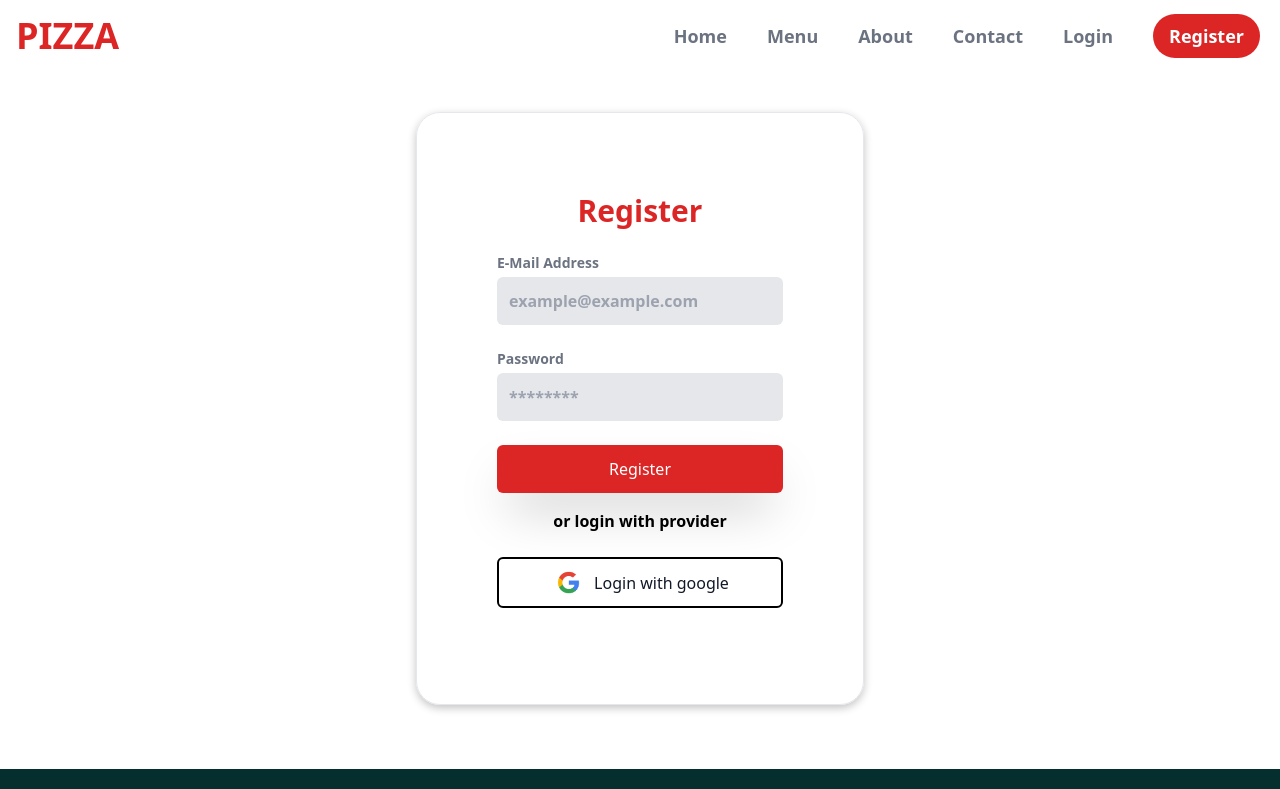
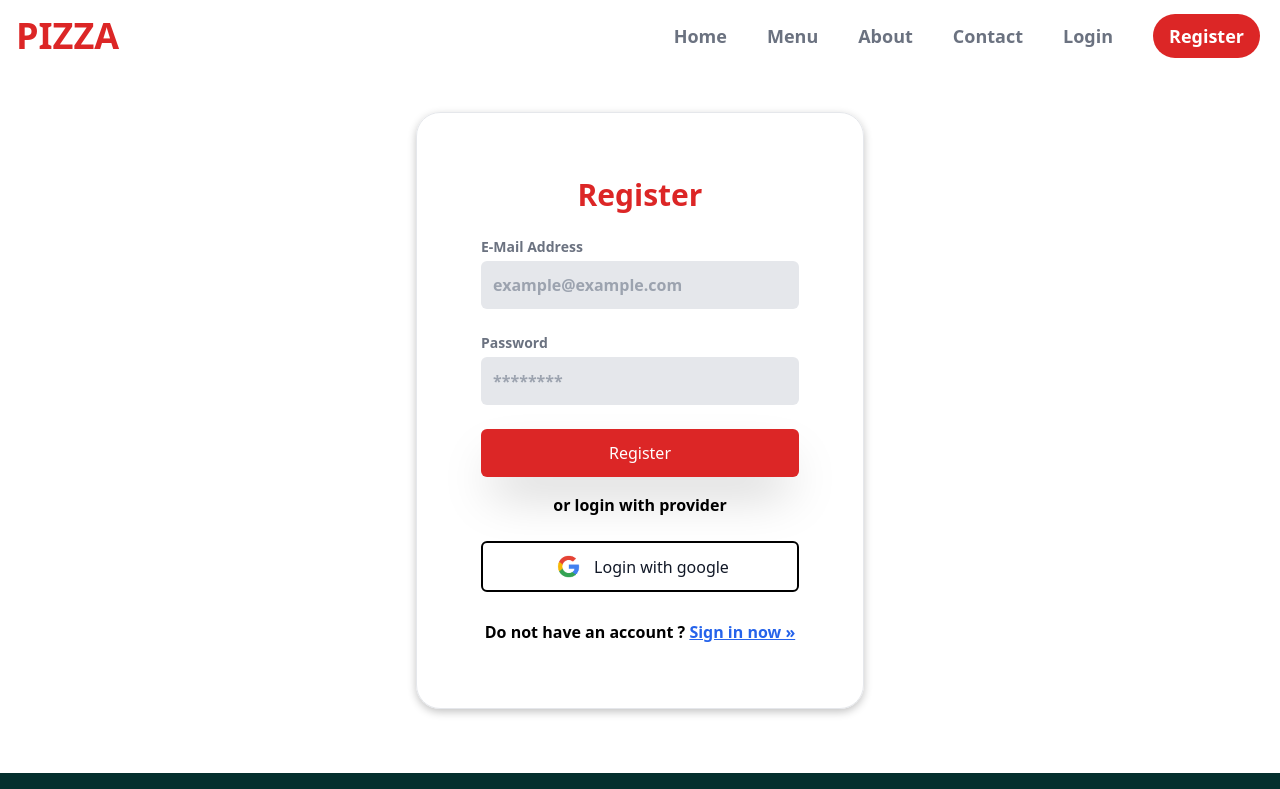
Before and after one commit to Viraj-Lakshitha12/Food-Ordering-System, a React (Vite) app in the folder Food-Ordering-App/: page /register in a window 1280 px wide. Shown: the top 789 px of the page. Built offline with nearby package versions, Linux system fonts and the light colour scheme.

Commit message:
update register page

```diff
--- a/Food-Ordering-App/src/views/register.tsx
+++ b/Food-Ordering-App/src/views/register.tsx
@@ -1,4 +1,5 @@
-import { useState } from "react";
+import React, { useState } from "react";
+import {Link} from "react-router-dom";
 
 interface UserData {
     email: string;
@@ -40,7 +41,7 @@ const RegisterForm = () => {
 
     return (
         <div className="flex flex-col justify-center items-center  bg-center mt-10 my-16">
-            <div className="p-20 rounded-3xl text-white border w-[35vw] shadow-[rgba(0,_0,_0,_0.24)_0px_3px_8px]">
+            <div className="p-16 rounded-3xl text-white border w-[35vw] shadow-[rgba(0,_0,_0,_0.24)_0px_3px_8px]">
                 <h1 className="text-3xl font-semibold mb-6 text-red-600 text-center">Register</h1>
                 <form className="space-y-6" onSubmit={handleFormSubmit}>
                     <div>
@@ -91,6 +92,9 @@ const RegisterForm = () => {
                     <img src={'src/assets/images/google-icon.png'} alt={'google'} width={'35'}/>Login
                     with google
                 </button>
+                <div className={'text-center mt-7 text-black font-semibold'}>
+                    Do not have an account ? <Link to={'/signup'}><span className={'text-blue-600 underline'}>Sign in now &raquo;</span></Link>
+                </div>
             </div>
         </div>
     );
```
